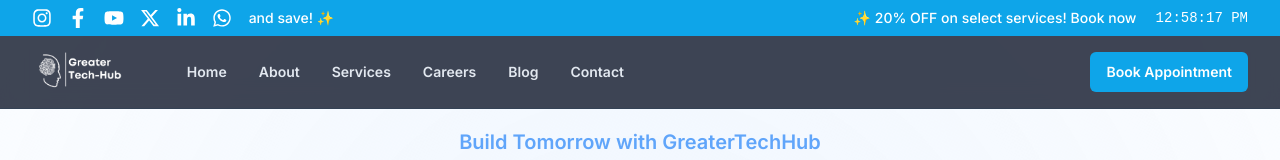
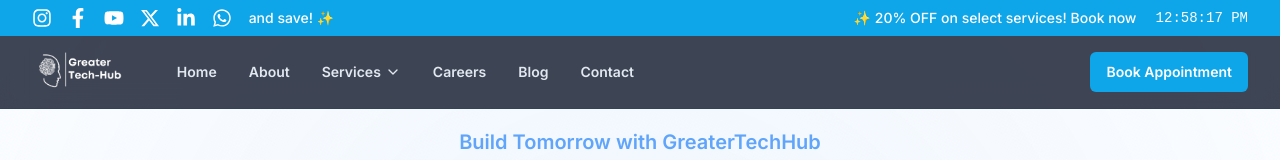
Before and after one commit to Digamberbhati/greaterTechHub.co, a Next.js app: page / in a window 1280 px wide. Shown: the top 160 px of the page. Built offline with nearby package versions, Linux system fonts and the light colour scheme.

Commit message:
dropdown

```diff
--- a/components/layout/Header.tsx
+++ b/components/layout/Header.tsx
@@ -15,11 +15,31 @@ import {
 } from 'react-icons/fa';
 import { FaXTwitter } from 'react-icons/fa6';
 import { useState, useEffect } from 'react';
-import { Menu, X } from 'lucide-react';
+import {
+  Menu,
+  X,
+  ChevronDown,
+  Code,
+  Smartphone,
+  Megaphone,
+  Bot,
+  Cloud,
+  Briefcase,
+  Network,
+  Film,
+  PenTool,
+  ClipboardCheck,
+  Building2,
+  BarChart3,
+  Users,
+  Headset,
+  LayoutGrid
+} from 'lucide-react';
 import { format } from 'date-fns';
 import { enUS } from 'date-fns/locale';
 
-// Data (yahan koi badlav nahi)
+// --- DATA ---
+
 const socialLinks = [
   { name: 'Instagram', href: 'https://instagram.com/greatertechhub', icon: FaInstagram },
   { name: 'Facebook', href: 'https://facebook.com/greatertechhub', icon: FaFacebookF },
@@ -39,6 +59,100 @@ const navigation = [
   { name: 'Blog', href: '/blog' },
   { name: 'Contact', href: '/contact' },
 ];
+
+const services = [
+    {
+        icon: Code,
+        title: 'Website Development',
+        description: 'Modern, responsive websites with cutting-edge tech for optimal performance.',
+        href: '/services/website-development'
+    },
+    {
+        icon: Smartphone,
+        title: 'Mobile App Development',
+        description: 'Native and cross-platform mobile apps for iOS & Android with seamless UX.',
+         href: '/services/mobile-app-development',
+    },
+    {
+        icon: Megaphone,
+        title: 'Digital Marketing & SEO',
+        description: 'Comprehensive strategies to boost your online presence and drive conversions.',
+        href: '/services/digital-marketing-seo',
+    },
+    {
+        icon: Bot,
+        title: 'AI Agents & ChatBots',
+        description: 'Intelligent AI agents and chatbots for enhanced customer interaction and support.',
+       href: '/services/chatbot-aiagents',
+    },
+    {
+        icon: Cloud,
+        title: 'DevOps & Cloud Solutions',
+        description: 'Scalable cloud infrastructure and DevOps automation for reliable operations.',
+       href: '/services/devops-cloud-solutions',
+    },
+    {
+        icon: Briefcase,
+        title: 'CRM & ERP Systems',
+        description: 'Custom business management systems to streamline operations and productivity.',
+        href: '/services/crm-erp-systems',
+    },
+    {
+        icon: Network,
+        title: 'IT Infrastructure',
+        description: 'Robust network and infrastructure solutions for secure, reliable business operations.',
+        href: '/services/it-infrastructure-networking',
+    },
+    {
+        icon: Film,
+        title: '2D/3D Animation',
+        description: 'Professional animation services for marketing, education, and entertainment.',
+         href: '/services/2d-3d-animation',
+    },
+    {
+        icon: PenTool,
+        title: 'Custom Software Solutions',
+        description: 'Bespoke software development tailored to your unique business requirements.',
+       href: '/services/custom-software-solutions',
+    },
+    {
+        icon: ClipboardCheck,
+        title: 'QA & Software Testing',
+        description: 'Comprehensive testing services to ensure software quality and performance.',
+        href: '/services/qa-software-testing',
+    },
+    {
+        icon: Building2,
+        title: 'Branding & Advertising',
+        description: 'Complete brand identity, ad campaigns, and market research to elevate your brand.',
+       href: '/services/branding-advertising-market-research',
+    },
+    {
+        icon: BarChart3,
+        title: 'Business Strategy',
+        description: 'Strategic consulting to drive business growth, innovation, and competitive advantage.',
+         href: '/services/business-strategy',
+    },
+    {
+        icon: Users,
+        title: 'Recruitment Services',
+        description: 'End-to-end recruitment solutions to acquire top tech talent for your organization.',
+        href: '/services/recruitment-services',
+    },
+    {
+        icon: Headset,
+        title: 'BPO Services',
+        description: 'Efficient outsourcing solutions for customer support, operations, and back-office tasks.',
+       href: '/services/bpo-services',
+    },
+    {
+        icon: LayoutGrid,
+        title: 'System Design',
+        description: 'Scalable and robust system designs for efficient and future-proof solutions.',
+      href: '/services/system-design-architecture',
+    }
+];
+
 
 export default function Header() {
   const [isMenuOpen, setIsMenuOpen] = useState(false);
@@ -68,16 +182,14 @@ export default function Header() {
     setIsMenuOpen(!isMenuOpen);
   };
 
-  // Close menu if a link is clicked
   const handleLinkClick = () => {
     setIsMenuOpen(false);
   };
 
   return (
-    // Header tag ko relative banana zaroori hai dropdown ke liye
     <header className="relative z-50">
       <div className="fixed top-0 left-0 right-0 bg-slate-900/80 backdrop-blur-md">
-        {/* Top Announcement Bar (Pehle jaisa) */}
+        {/* Top Announcement Bar */}
         <div className="bg-sky-500 text-white py-2 px-4 lg:px-8 flex items-center justify-between gap-4">
           <div className="hidden lg:flex items-center flex-wrap gap-x-3 sm:gap-x-4">
             {socialLinks.slice(0, 6).map((social) => (
@@ -96,20 +208,50 @@ export default function Header() {
           </div>
         </div>
 
-        {/* Main Navigation (Pehle jaisa) */}
+        {/* Main Navigation */}
         <nav className="mx-auto flex max-w-7xl items-center justify-between p-4 lg:px-8 border-b border-slate-700/80">
           <div className="flex-shrink-0">
             <Link href="/" onClick={handleLinkClick}>
               <Image src="/whitelogo.png" alt="Logo" width={40} height={40} className="h-10 w-auto" priority />
             </Link>
           </div>
+
+          {/* --- Desktop Navigation with Services Dropdown --- */}
           <div className="hidden lg:flex flex-1 justify-center lg:gap-x-8">
             {navigation.map((item) => (
-              <Link key={item.name} href={item.href} className="text-sm font-semibold leading-6 text-slate-200 hover:text-white transition-colors duration-200">
-                {item.name}
-              </Link>
+              item.name === 'Services' ? (
+                <div key={item.name} className="relative group">
+                  <button className="flex items-center gap-x-1 text-sm font-semibold leading-6 text-slate-200 hover:text-white transition-colors duration-200">
+                    {item.name}
+                    <ChevronDown className="h-4 w-4 transition-transform duration-200 group-hover:rotate-180" />
+                  </button>
+
+                  <div className="absolute -left-1/2 top-full z-10 mt-3 w-screen max-w-3xl overflow-hidden rounded-lg bg-slate-900/95 shadow-lg ring-1 ring-slate-700/80 backdrop-blur-sm
+                                  opacity-0 invisible group-hover:opacity-100 group-hover:visible transition-all duration-300 ease-in-out transform scale-95 group-hover:scale-100">
+                    <div className="p-4 grid grid-cols-1 md:grid-cols-2 lg:grid-cols-3 gap-2">
+                      {services.map((service) => (
+                        // -- THIS IS THE COMPACTED SERVICE ITEM --
+                        <Link key={service.title} href={service.href} className="group/item relative flex items-start gap-x-3 rounded-lg p-3 text-sm hover:bg-slate-800/80 transition-colors duration-200">
+                           <div className="flex h-9 w-9 flex-none items-center justify-center rounded-lg bg-slate-800 group-hover/item:bg-slate-700">
+                             <service.icon className="h-5 w-5 text-sky-400" aria-hidden="true" />
+                           </div>
+                           <div className="flex-auto">
+                             <p className="font-semibold text-white">{service.title}</p>
+                             <p className="mt-1 text-slate-400 text-xs">{service.description}</p>
+                           </div>
+                        </Link>
+                      ))}
+                    </div>
+                  </div>
+                </div>
+              ) : (
+                <Link key={item.name} href={item.href} className="text-sm font-semibold leading-6 text-slate-200 hover:text-white transition-colors duration-200">
+                  {item.name}
+                </Link>
+              )
             ))}
           </div>
+
           <div className="flex flex-1 items-center justify-end">
             <div className="hidden lg:flex">
               <Button asChild className="bg-sky-500 hover:bg-sky-600 text-white font-semibold">
@@ -117,14 +259,13 @@ export default function Header() {
               </Button>
             </div>
             <button className="lg:hidden text-white focus:outline-none" onClick={toggleMenu} aria-label="Toggle menu">
-              {/* Icon badlega jab menu khulega */}
               {isMenuOpen ? <X className="h-6 w-6" /> : <Menu className="h-6 w-6" />}
             </button>
           </div>
         </nav>
       </div>
 
-      {/* --- Mobile Menu (Dropdown Style) --- */}
+      {/* --- Mobile Menu --- */}
       <div
         className={`fixed top-[110px] left-0 right-0 lg:hidden bg-slate-900/95 backdrop-blur-md transition-all duration-300 ease-in-out ${
           isMenuOpen ? 'opacity-100 translate-y-0 visible' : 'opacity-0 -translate-y-4 invisible'
```
